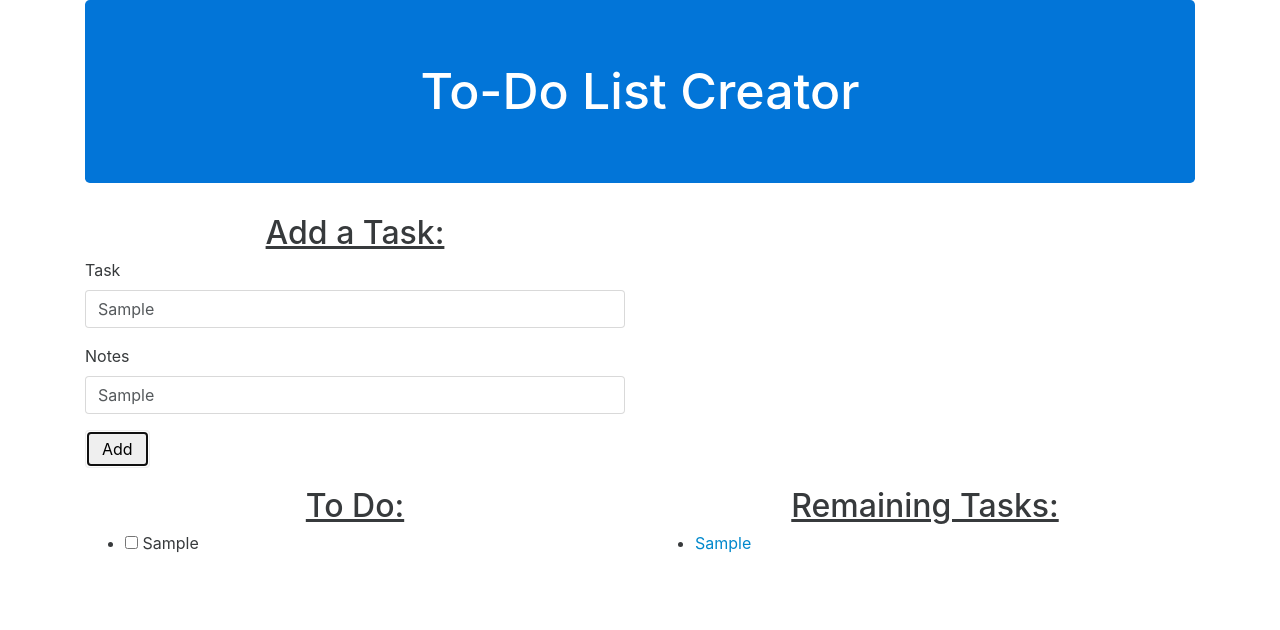
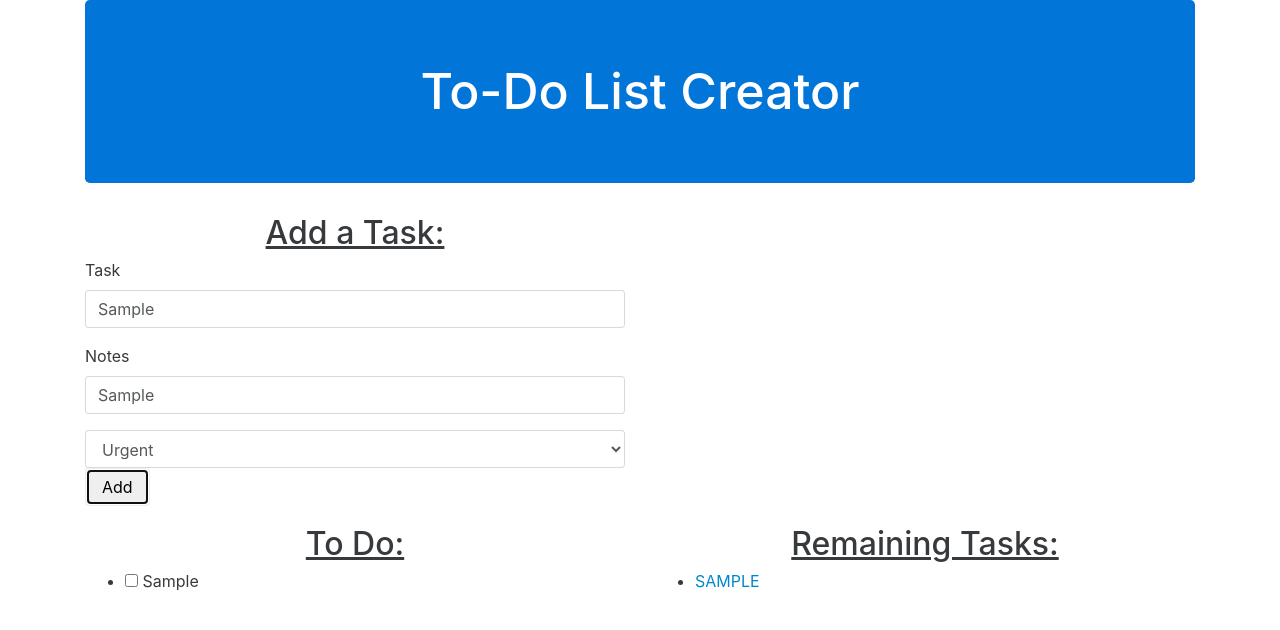
Before and after one commit to devinludwig/To-Do-List, a plain HTML site: page index.html in a window 1280 px wide. Both pictures are taken after typing "Sample", "Sample" into the empty fields and a click on the button "Add". Drawn offline with Linux system fonts and the light colour scheme.

Commit message:
add object prototype to capitalize tasks give the 'urgent' setting on dropdown menu in input form.

```diff
--- a/index.html
+++ b/index.html
@@ -22,6 +22,11 @@
               <label for="new-notes">Notes</label>
               <input type="text" class="form-control" id="new-notes">
             </div>
+            <select class="form-control" id="importance">
+              <option value="1">Urgent</option>
+              <option value="2">Important</option>
+              <option value="3">Back Burner</option>
+            </select>
             <button type="submit" class="btn">Add</button>
           </form>
         </div>
--- a/js/scripts.js
+++ b/js/scripts.js
@@ -3,21 +3,25 @@ function Task(task, notes) {
   this.notes = notes;
 };
 
-// Task.prototype.fullName = function() {
-//   return this.firstName + " " + this.lastName;
-// };
+  Task.prototype.priority = function() {
+    var importance = $("#importance").val();
+    if (importance === "1") {
+      return this.task.toUpperCase();
+    } else {
+      return this.task;
+    }
+  };
 
 $(document).ready(function() {
 
   $('form#new-task').submit(function(event) {
     event.preventDefault();
-
     var inputtedTask = $('input#new-task').val();
     var inputtedNotes = $('input#new-notes').val();
     var newTask = new Task(inputtedTask, inputtedNotes);
     $(".show-list").show();
     $("ul#remaining").append("<li id=" + newTask.task.replace(/\s+/g, '')
- +"><span class='task'>" + newTask.task + "</span></li>");
+ +"><span class='task'>" + newTask.priority() + "</span></li>");
     $("ul#tasks").append("<li><input type='checkbox' name='todo' value=" + newTask.task + "> " + newTask.task + "</li>");
     console.log(('li').value)
     $(".task").last().click(function() {
```
